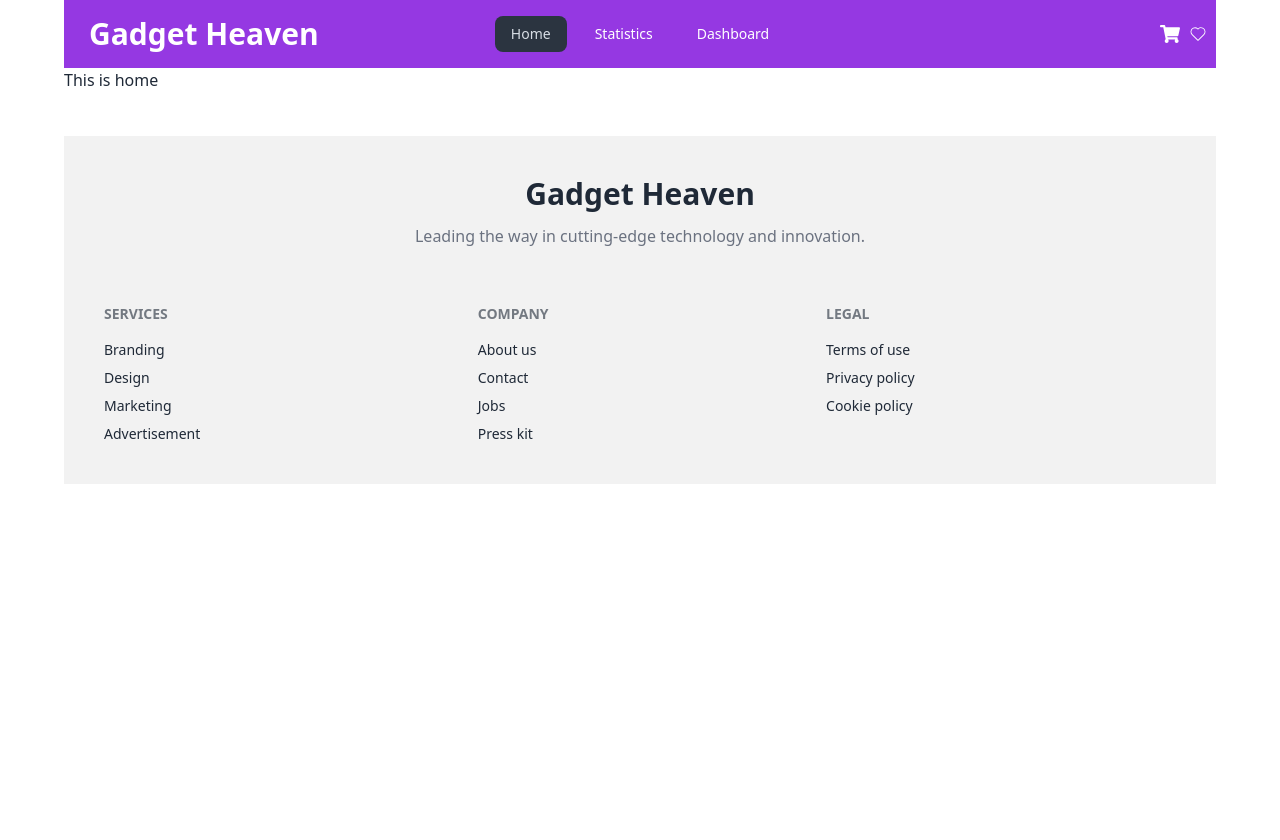
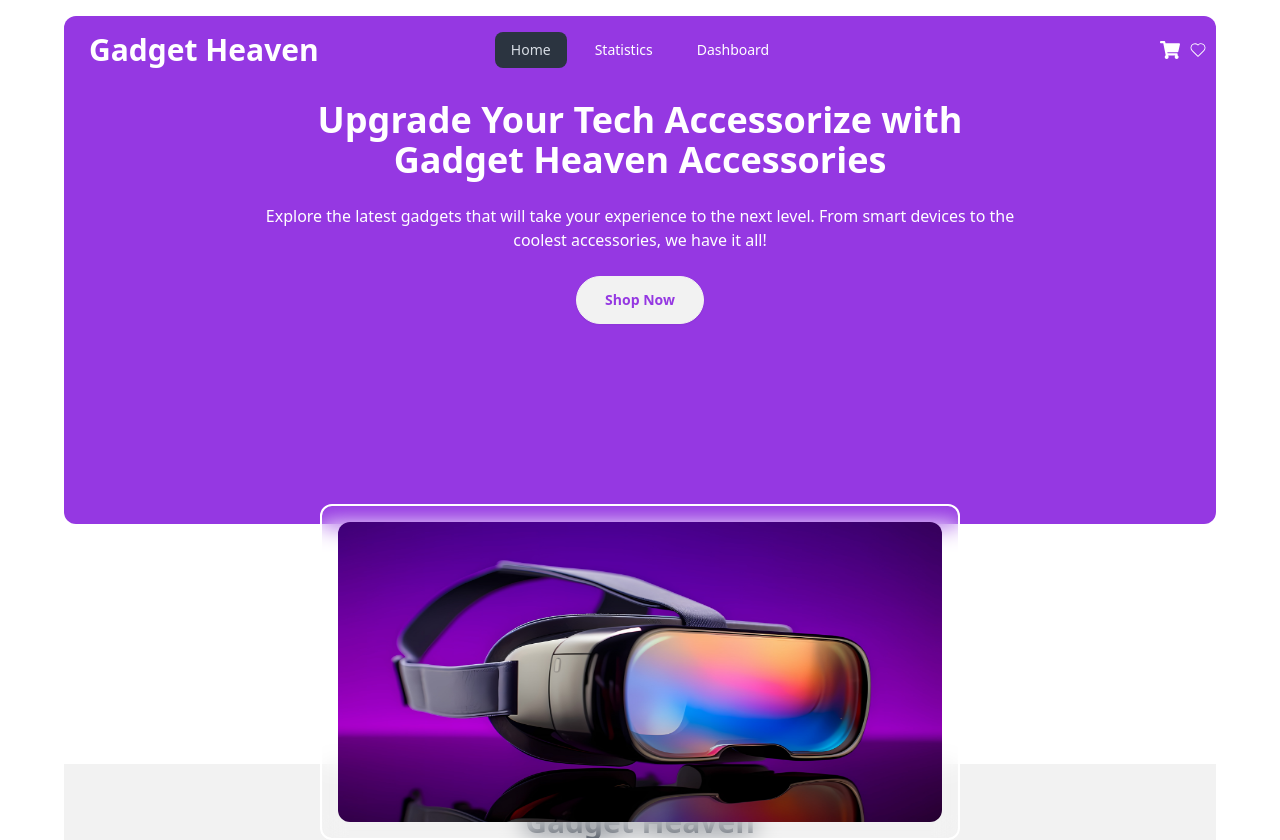
Before and after one commit to programming-hero-web-course-4/b10a8-gadget-heaven-Bikram1Biswas2, a React (Vite) app: page / in a window 1280 px wide. Shown: the top 840 px of the page. Before the commit the page ends 800 px from the top, so only its background shows below. Built offline with nearby package versions, Linux system fonts and the light colour scheme.

Commit message:
Banner Done

```diff
--- /dev/null
+++ b/src/Components/Banner/Banner.jsx
@@ -0,0 +1,25 @@
+import bannerImg from "../../../public/assets/banner.jpg"
+
+const Banner = () => {
+    return (
+<div className="">
+<div className="hero bg-[#9538E2] text-white rounded-b-xl pb-44 relative">
+  <div className="hero-content text-center ">
+    <div className="max-w-3xl">
+      <h1 className="text-4xl font-bold">Upgrade Your Tech Accessorize with Gadget Heaven Accessories</h1>
+      <p className="py-6">
+      Explore the latest gadgets that will take your experience to the next level. From smart devices to the coolest accessories, we have it all!
+      </p>
+      <button className="btn rounded-3xl px-7 text-[#9538E2] mb-2">Shop Now</button>
+    </div>
+  </div>
+
+</div>
+ <div className="mb-10 absolute left-1/2 transform -translate-x-1/2 -bottom-20 border-2 border-white p-4 rounded-xl backdrop-blur-md">
+ <img className="w-[680px] h-[300px] rounded-xl" src={bannerImg} alt="" />
+ </div>
+</div>
+    );
+};
+
+export default Banner;
--- a/src/Components/Footer/Footer.jsx
+++ b/src/Components/Footer/Footer.jsx
@@ -1,14 +1,13 @@
-
-
 const Footer = () => {
   return (
-<div className="bg-base-200 mt-11">
+    <div className="bg-base-200 mt-20">
       <div className="text-center mb-4 pt-10">
         <h2 className="text-3xl font-bold">Gadget Heaven</h2>
-                <p className="text-gray-500 mt-3">Leading the way in cutting-edge technology and innovation.</p>
+        <p className="text-gray-500 mt-3">
+          Leading the way in cutting-edge technology and innovation.
+        </p>
       </div>
       <footer className="footer  text-base-content p-10 ">
-
         <nav>
           <h6 className="footer-title">Services</h6>
           <a className="link link-hover">Branding</a>
--- a/src/Components/Home/Home.jsx
+++ b/src/Components/Home/Home.jsx
@@ -1,9 +1,10 @@
+import Banner from "../Banner/Banner";
 
 
 const Home = () => {
     return (
         <div>
-            <h2>This is home</h2>
+           <Banner></Banner>
         </div>
     );
 };
--- a/src/Components/Navbar/Navbar.jsx
+++ b/src/Components/Navbar/Navbar.jsx
@@ -14,7 +14,7 @@ const Navbar = () => {
     )
 
     return (
-        <div className="navbar bg-[#9538E2] ">
+        <div className="navbar bg-[#9538E2] rounded-t-xl mt-4">
         <div className="navbar-start">
           <div className="dropdown">
             <div tabIndex={0} role="button" className="btn btn-ghost lg:hidden">
--- a/src/Components/Root/Root.jsx
+++ b/src/Components/Root/Root.jsx
@@ -6,7 +6,9 @@ const Root = () => {
   return (
     <div className="max-w-6xl mx-auto">
       <Navbar></Navbar>
-      <Outlet></Outlet>
+      <div className="min-h-[600px]">
+        <Outlet></Outlet>
+      </div>
       <Footer></Footer>
     </div>
   );
```
Lines whose indentation alone changed are shown as unchanged.
